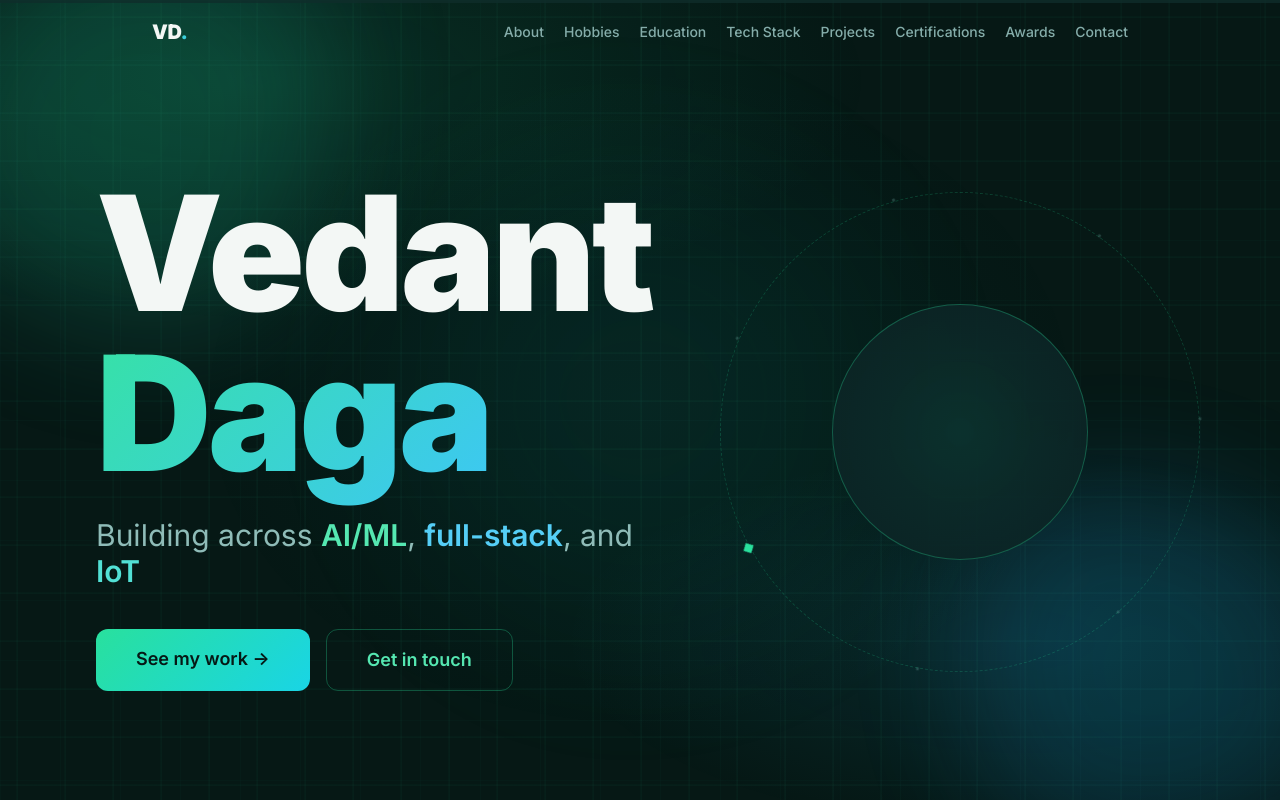
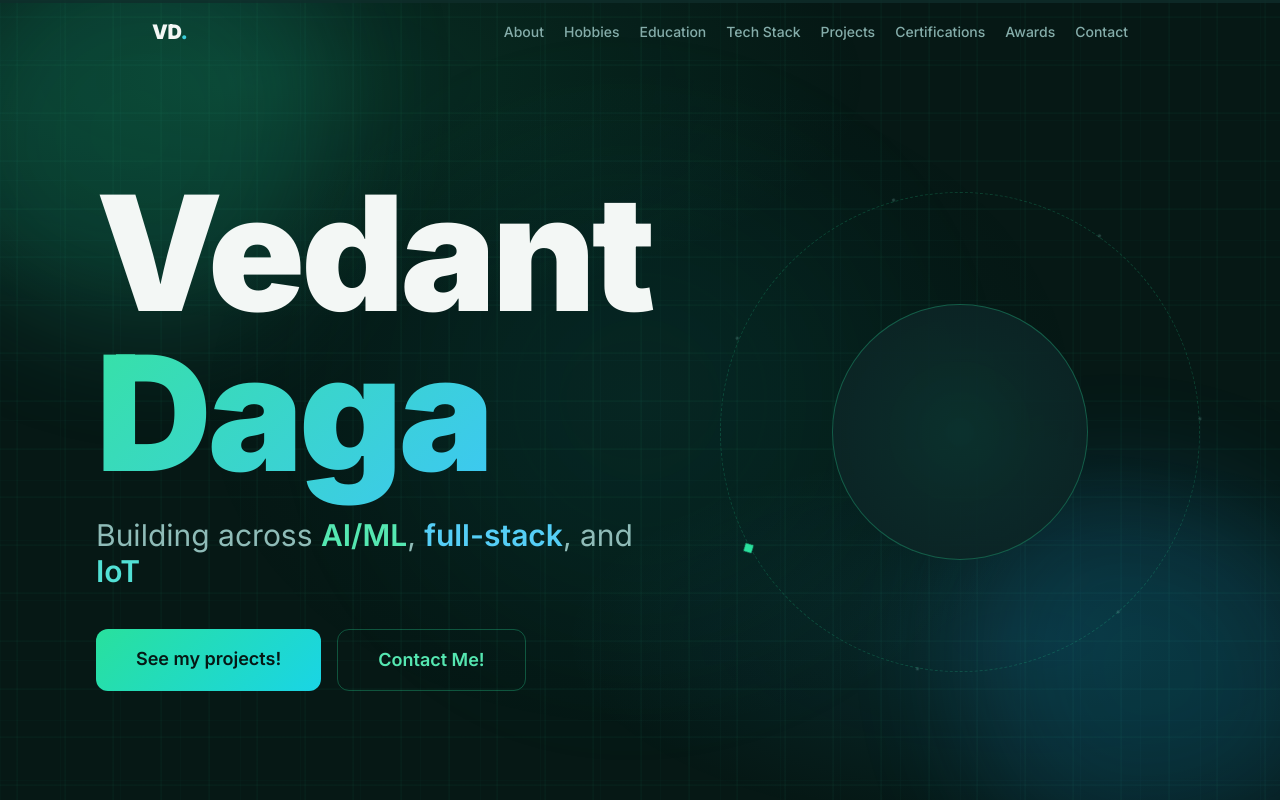
Before and after one commit to DagaVedant/My-Portfolio, a React (Vite) app: page / in a window 1280 px wide. Shown: the top 800 px of the page. Built offline with nearby package versions, Linux system fonts and the light colour scheme; the HTML template or start-up script is replaced by a standard one.

Commit message:
minor wording changes

```diff
--- a/src/components/portfolio/HeroSection.jsx
+++ b/src/components/portfolio/HeroSection.jsx
@@ -78,7 +78,7 @@ export default function HeroSection() {
                 color: 'hsl(170 60% 6%)',
               }}
             >
-              See my work →
+              See my projects!
             </a>
             <a
               href="#contact"
@@ -86,7 +86,7 @@ export default function HeroSection() {
               className="px-10 py-4 rounded-xl font-inter font-semibold text-lg border border-primary/30 transition-all duration-300 hover:border-primary/60 hover:bg-primary/10"
               style={{ color: 'hsl(158 75% 62%)' }}
             >
-              Get in touch
+              Contact Me!
             </a>
           </div>
         </div>
```
